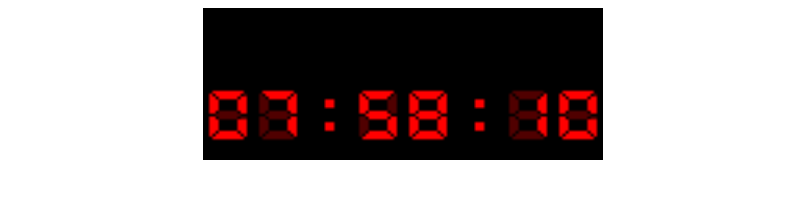
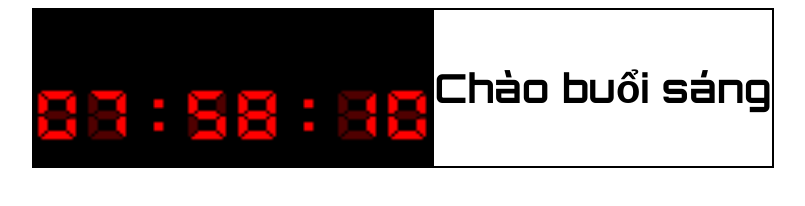
Before and after one commit to DucGiangBui/62TH4_NHOM6_BTTH06, a plain HTML site: page Yeucau03/index.html in a window 1280 px wide. Shown: the whole page, without its empty margins (237-1042 px from the left). Drawn offline with Linux system fonts and the light colour scheme.

Commit message:
Update clock

```diff
--- a/Yeucau03/css/style.css
+++ b/Yeucau03/css/style.css
@@ -13,11 +13,10 @@ body{
     width: max-content;
 }
 #sayGreeting{
-    background-color: black;
-    padding-top: 70px;
     text-align: center;
+    border: 2px solid black;
+    color: black;
 }
 #imgclock img{
     height: 50px;
-
 }
--- a/Yeucau03/index.html
+++ b/Yeucau03/index.html
@@ -16,7 +16,7 @@
 <body onload="startTime()">
     <div id="container">
         <div id="myClock"></div>
-        <div id="sayGreeting"></div>
+        <div id="sayGreeting"><h4>Chào buổi sáng</h4></div>
     </div>
     <script src="js/script.js"></script>
 </body>
--- a/Yeucau03/js/script.js
+++ b/Yeucau03/js/script.js
@@ -13,6 +13,20 @@ function startTime() {
     let img = stringToImage(string);
     document.getElementById("myClock").innerHTML = "<br>" + img;
     let t = setTimeout(startTime, 1000);
+
+  var greeting = document.querySelector("h4");
+    if (0<=h && h<12){
+      greeting.innerHTML = "Chào buổi sáng";
+      greeting.style.fontSize = "40px";
+    }else if (12<=h && h<17){
+      greeting.innerHTML = "Chào buổi chiều";
+      greeting.style.color = "red";
+      greeting.style.fontSize = "50px";
+    }else if (17<=h && h<23){
+      greeting.innerHTML = "Chào buổi tối";
+      greeting.style.fontSize = "60px";
+      greeting.style.color = "black";
+    }
   }
 
   function checkTime(i) {
```
